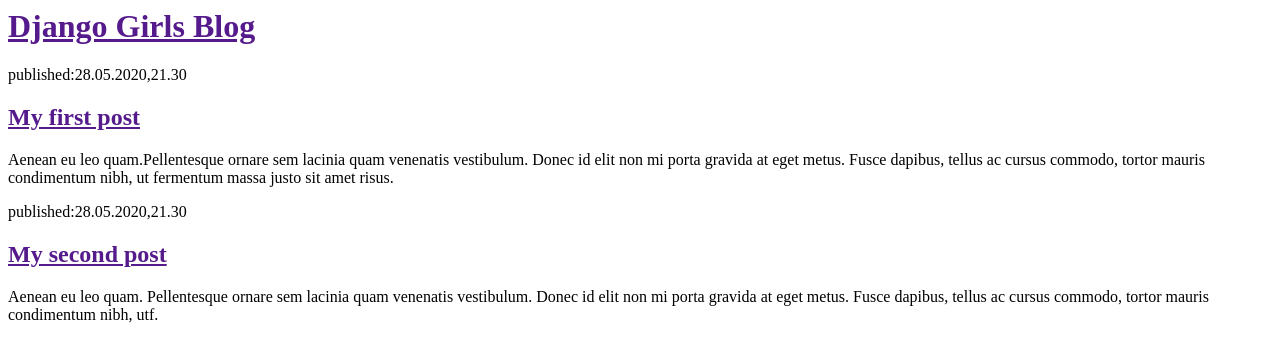
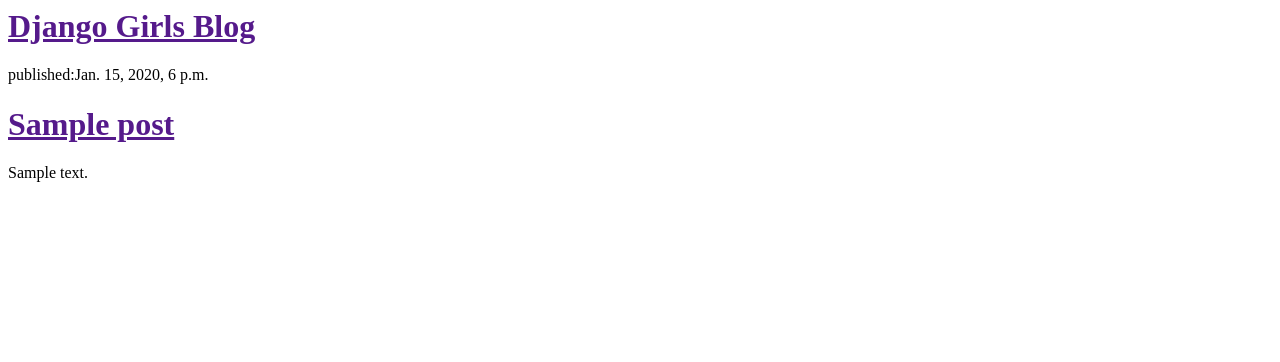
Before and after one commit to sunshine-02/my-first-blog-2, a Django app: page / in a window 1280 px wide. Shown: the top 362 px of the page. Run offline with Django 3.2, Linux system fonts and the light colour scheme; tables that the repository leaves empty hold one stand-in row (values such as "Sample post").

Commit message:
Modified templates to display posts from database.

```diff
--- a/blog/templates/blog/post_list.html
+++ b/blog/templates/blog/post_list.html
@@ -4,25 +4,15 @@
     </head>
     <body>
         <div>
-            <h1><a href="">Django Girls Blog</a> </h1>
+            <h1><a href="">Django Girls Blog</a></h1>
         </div>
-        <div>
-            <p>published:28.05.2020,21.30</p>
-            <h2><a href="">My first post</a> </h2>
-            <p>Aenean eu leo quam.Pellentesque ornare sem lacinia
-                quam venenatis vestibulum. Donec id elit non mi
-                porta gravida at eget metus. Fusce dapibus, tellus
-                ac cursus commodo, tortor mauris condimentum nibh,
-                ut fermentum massa justo sit amet risus.</p>
-        </div>
-        <div>
-            <p>published:28.05.2020,21.30</p>
-            <h2><a href="">My second post</a> </h2>
-            <p>Aenean eu leo quam. Pellentesque ornare sem lacinia
-                quam venenatis vestibulum. Donec id elit non mi
-                porta gravida at eget metus. Fusce dapibus, tellus
-                ac cursus commodo, tortor mauris condimentum nibh, utf.</p>
-        </div>
+        {% for post in posts %}
+            <div>
+                <p>published:{{ post.published_date }}</p>
+                <h1><a href="">{{ post.title }}</a></h1>
+                <p>{{ post.text|linebreaksbr }}</p>
+            </div>
+        {% endfor %}
     </body>
 
 </html>
--- a/blog/views.py
+++ b/blog/views.py
@@ -1,5 +1,7 @@
 from django.shortcuts import render
-
+from django.utils import timezone
+from .models import Post
 # Create your views here.
 def post_list(request):
-    return render(request,'blog/post_list.html',{})
+    posts=Post.objects.filter(published_date__lte=timezone.now()).order_by('published_date')
+    return render(request,'blog/post_list.html',{'posts':posts})
```
